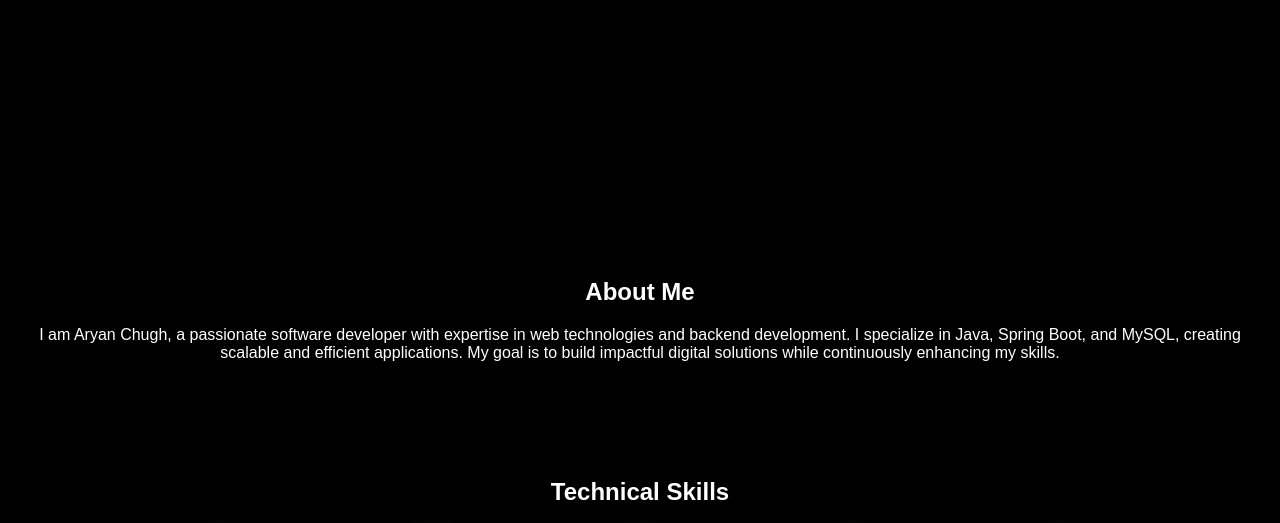
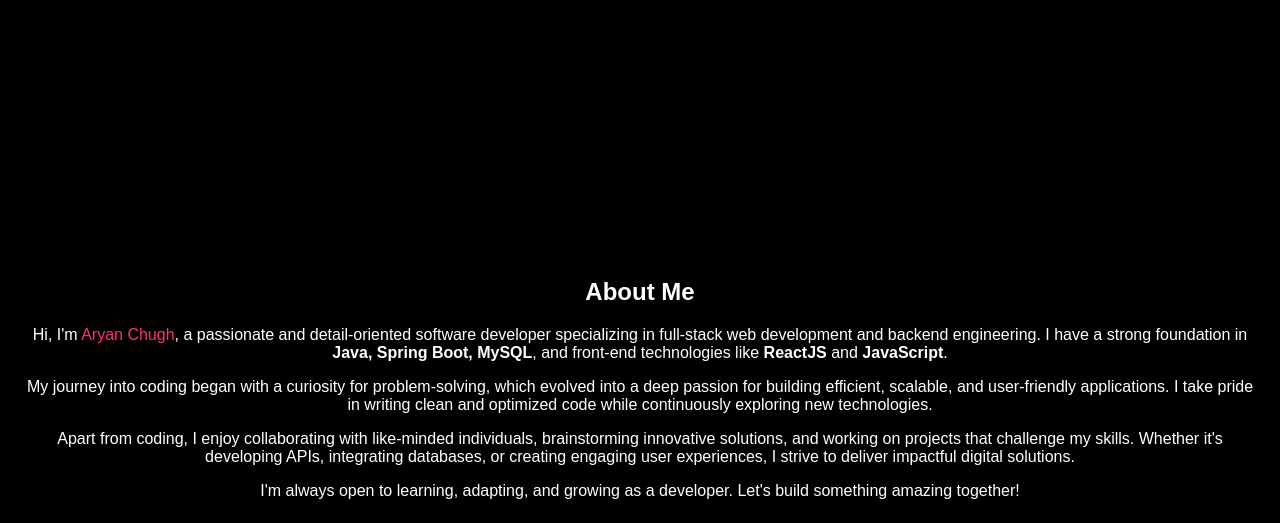
Before and after one commit to aryanabhi12/MyPortfolio, a plain HTML site: page index.html in a window 1280 px wide. Shown: the part 419-942 px from the top of the page. Drawn offline with Linux system fonts and the light colour scheme.

Commit message:
Update index.html8

```diff
--- a/index.html
+++ b/index.html
@@ -24,11 +24,22 @@
         <h1>Building Scalable <br> and Efficient Applications</h1>
     </section>
 
-    <!-- About Section -->
-    <section class="container" id="about">
-        <h2>About Me</h2>
-        <p>I am Aryan Chugh, a passionate software developer with expertise in web technologies and backend development. I specialize in Java, Spring Boot, and MySQL, creating scalable and efficient applications. My goal is to build impactful digital solutions while continuously enhancing my skills.</p>
-    </section>
+<!-- About Section -->
+<section class="container about-section" id="about">
+    <h2>About Me</h2>
+    <p>
+        Hi, I'm <span class="highlight">Aryan Chugh</span>, a passionate and detail-oriented software developer specializing in full-stack web development and backend engineering. I have a strong foundation in <b>Java, Spring Boot, MySQL</b>, and front-end technologies like <b>ReactJS</b> and <b>JavaScript</b>.
+    </p>
+    <p>
+        My journey into coding began with a curiosity for problem-solving, which evolved into a deep passion for building efficient, scalable, and user-friendly applications. I take pride in writing clean and optimized code while continuously exploring new technologies.
+    </p>
+    <p>
+        Apart from coding, I enjoy collaborating with like-minded individuals, brainstorming innovative solutions, and working on projects that challenge my skills. Whether it's developing APIs, integrating databases, or creating engaging user experiences, I strive to deliver impactful digital solutions.
+    </p>
+    <p>
+        I'm always open to learning, adapting, and growing as a developer. Let's build something amazing together!
+    </p>
+</section>
 
     <!-- Skills Section -->
     <section class="container">
```
